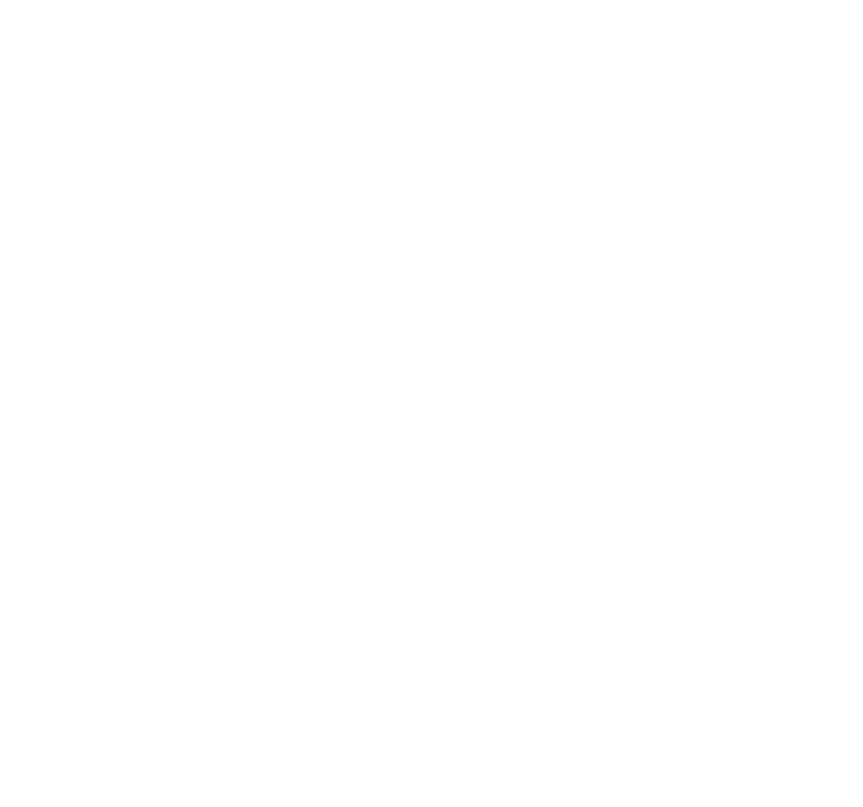
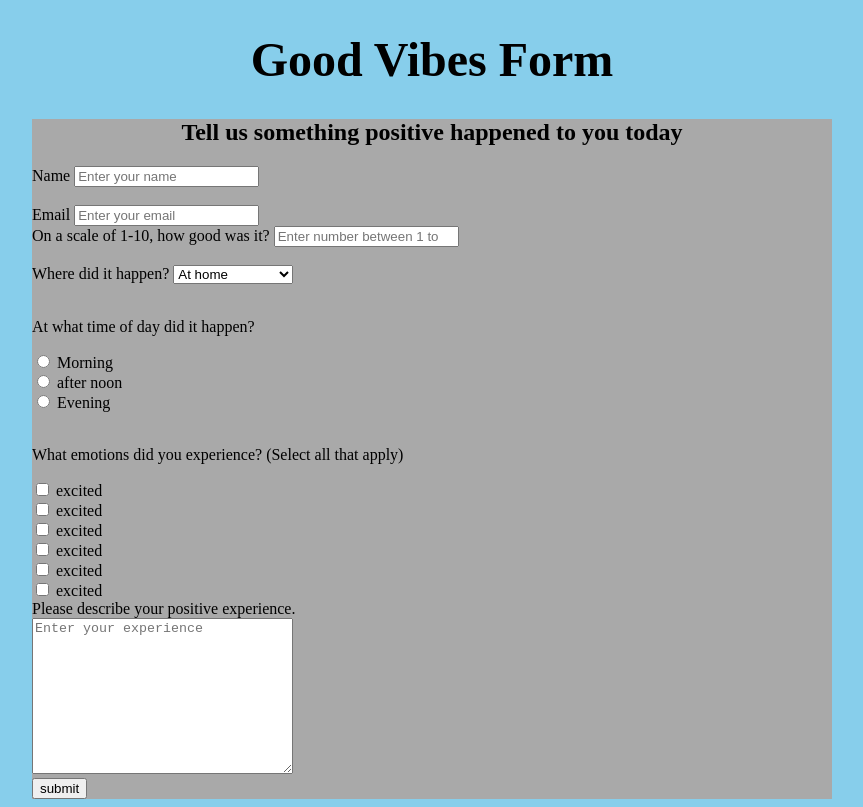
Before and after one commit to JEETH-SIRIL-NUTHALAPATI/survey-form, a plain HTML site: page index.html in a window 1280 px wide. Shown: the whole page, without its empty margins (208-1071 px from the left). Drawn offline with Linux system fonts and the light colour scheme.

Commit message:
Raw form without styles

```diff
--- a/index.html
+++ b/index.html
@@ -7,5 +7,74 @@
     <title>Document</title>
     <link rel="stylesheet" href="styles.css" />
   </head>
-  <body></body>
+  <body>
+    <h1>Good Vibes Form</h1>
+    <div class="box">
+      <h2>Tell us something positive happened to you today</h2>
+      <form action="do something">
+        <label for="name">Name</label>
+        <input
+          type="text"
+          placeholder="Enter your name"
+          id="name"
+        /><br /><br />
+        <label for="email">Email</label>
+        <input type="email" placeholder="Enter your email" id="email" /><br />
+
+        <label for="scale">On a scale of 1-10, how good was it?</label>
+        <input
+          type="number"
+          placeholder="Enter number between 1 to 10"
+          id="scale"
+        />
+        <br /><br />
+
+        <label for="location">Where did it happen?</label>
+        <select id="location">
+          <option value="">At home</option>
+          <option value="">On my commute</option>
+          <option value="">At work</option>
+          <option value="">On the street</option>
+          <option value="">others</option>
+        </select>
+        <br /><br />
+        <p>At what time of day did it happen?</p>
+        <input type="radio" name="time" id="morning" />
+        <label for="morning">Morning</label><br />
+        <input type="radio" name="time" id="afternoon" />
+        <label for="afternoon">after noon</label><br />
+        <input type="radio" name="time" id="evening" />
+        <label for="evening">Evening</label><br />
+        <br />
+        <p>What emotions did you experience? (Select all that apply)</p>
+
+        <input type="checkbox" name="Emotion" id="excited" />
+        <label for="excited">excited</label><br />
+        <input type="checkbox" name="Emotion" id="excited" />
+        <label for="excited">excited</label><br />
+        <input type="checkbox" name="Emotion" id="excited" />
+        <label for="excited">excited</label><br />
+        <input type="checkbox" name="Emotion" id="excited" />
+        <label for="excited">excited</label><br />
+        <input type="checkbox" name="Emotion" id="excited" />
+        <label for="excited">excited</label><br />
+        <input type="checkbox" name="Emotion" id="excited" />
+        <label for="excited">excited</label><br />
+
+        <label for="experience"
+          >Please describe your positive experience.</label
+        >
+        <br />
+
+        <textarea
+          id="experinece"
+          cols="30"
+          rows="10"
+          placeholder="Enter your experience"
+        ></textarea
+        ><br />
+        <input type="submit" value="submit" />
+      </form>
+    </div>
+  </body>
 </html>
--- a/styles.css
+++ b/styles.css
@@ -0,0 +1,17 @@
+body {
+  background-color: skyblue;
+}
+
+h1 {
+  font-size: 3rem;
+  text-align: center;
+}
+h2 {
+  text-align: center;
+}
+
+.box {
+  margin: auto;
+  width: 800px;
+  background-color: darkgrey;
+}
```
